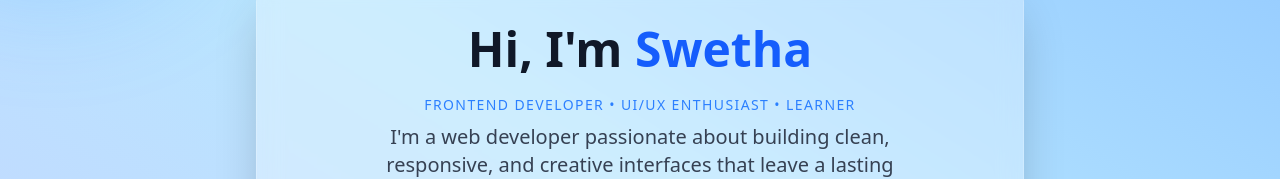
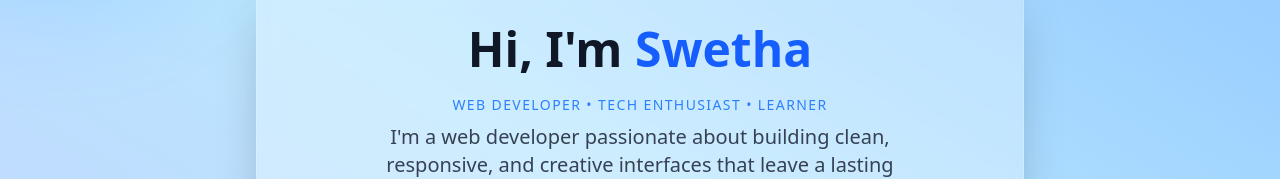
Before and after one commit to SSSwetha25/developer-portfolio, a React (Vite) app: page / in a window 1280 px wide. Shown: the part 217-396 px from the top of the page. Built offline with nearby package versions, Linux system fonts and the light colour scheme.

Commit message:
home section desc changes

```diff
--- a/src/components/Hero.jsx
+++ b/src/components/Hero.jsx
@@ -26,7 +26,8 @@ export default function Hero() {
           Hi, I'm <span className="text-blue-600 dark:text-blue-400">Swetha</span>
         </h1>
         <p className="text-sm uppercase tracking-widest text-blue-500 dark:text-blue-400 mb-2">
-  Frontend Developer • UI/UX Enthusiast • Learner
+  {/* Frontend Developer • UI/UX Enthusiast • Learner */}
+  Web Developer • Tech Enthusiast • Learner
 </p>
 
         <p className="text-lg md:text-xl text-gray-700 dark:text-gray-300 mb-10 max-w-xl mx-auto">
```
